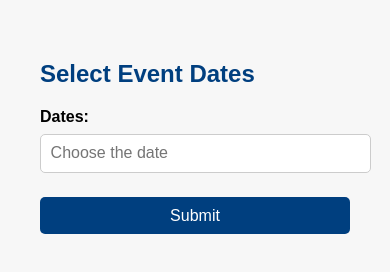
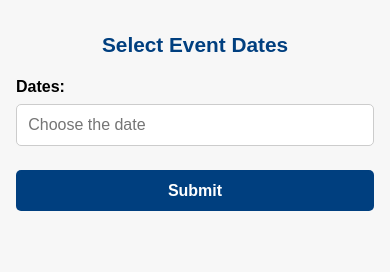
Before and after one commit to TeoIsRayoo/event-calendar, a plain HTML site: page index.html in a window 390 px wide. Drawn offline with nearby package versions, Linux system fonts and the light colour scheme.

Commit message:
index.html

```diff
--- a/index.html
+++ b/index.html
@@ -2,39 +2,68 @@
 <html lang="en">
 <head>
   <meta charset="UTF-8">
+  <meta name="viewport" content="width=device-width, initial-scale=1" />
   <title>Select Event Dates</title>
   <script src="https://cdn.jsdelivr.net/npm/flatpickr"></script>
   <link rel="stylesheet" href="https://cdn.jsdelivr.net/npm/flatpickr/dist/flatpickr.min.css">
   <style>
+    * {
+      box-sizing: border-box;
+    }
+
     body {
       font-family: Arial, sans-serif;
-      padding: 2em;
+      margin: 0;
+      padding: 1em;
       background: #f7f7f7;
+      width: 100%;
+      max-width: 100%;
     }
+
     h2 {
       color: #003f7f;
+      font-size: 1.5em;
+      text-align: center;
+      margin-bottom: 1em;
     }
+
     label {
       display: block;
       margin-bottom: 0.5em;
       font-weight: bold;
+      font-size: 1em;
     }
+
     input, button {
       width: 100%;
-      padding: 0.6em;
+      padding: 0.8em;
       margin-bottom: 1.5em;
       border-radius: 5px;
       border: 1px solid #ccc;
       font-size: 1em;
     }
+
     #submitBtn {
       background-color: #003f7f;
       color: white;
       border: none;
       cursor: pointer;
+      font-weight: bold;
     }
+
     #submitBtn:hover {
       background-color: #002f5f;
+    }
+
+    @media (max-width: 480px) {
+      h2 {
+        font-size: 1.3em;
+      }
+
+      input, button {
+        font-size: 1em;
+        padding: 0.7em;
+      }
     }
   </style>
 </head>
```
